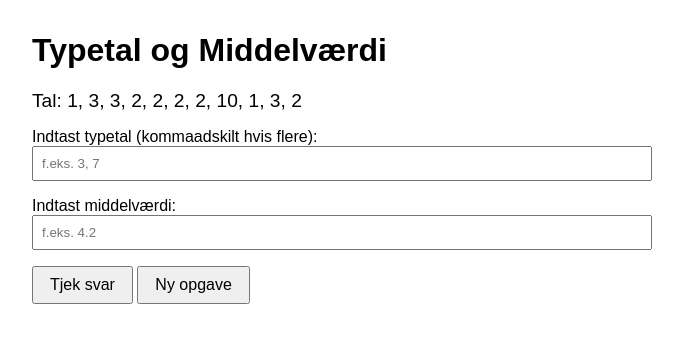
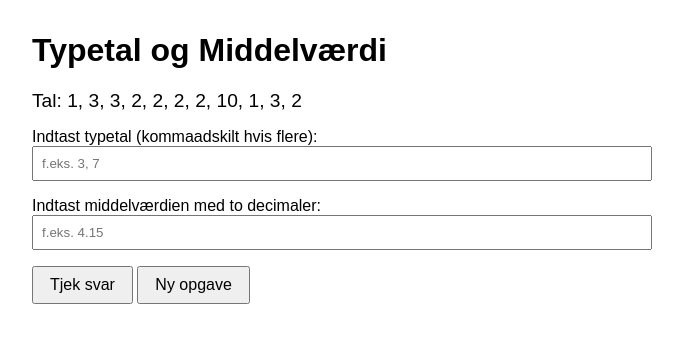
Before and after one commit to jenskaalby/matkem, a Jekyll site: the page matematik/deskstat/type_mid.html, which Jekyll copies as it is, in a window 1280 px wide. Shown: the top 343 px of the page, without its empty margins (0-683 px from the left). Built offline with Jekyll 4.4.1, drawn with Linux system fonts in a browser that asks for light colours.

Commit message:
Update type_mid.html

```diff
--- a/matematik/deskstat/type_mid.html
+++ b/matematik/deskstat/type_mid.html
@@ -40,8 +40,8 @@
   <label for="modeInput">Indtast typetal (kommaadskilt hvis flere):</label>
   <input type="text" id="modeInput" placeholder="f.eks. 3, 7">
 
-  <label for="meanInput">Indtast middelværdi:</label>
-  <input type="number" id="meanInput" step="any" placeholder="f.eks. 4.2">
+  <label for="meanInput">Indtast middelværdien med to decimaler:</label>
+  <input type="number" id="meanInput" step="any" placeholder="f.eks. 4.15">
 
   <button onclick="checkAnswers()">Tjek svar</button>
   <button onclick="generateNumbers()">Ny opgave</button>
```
